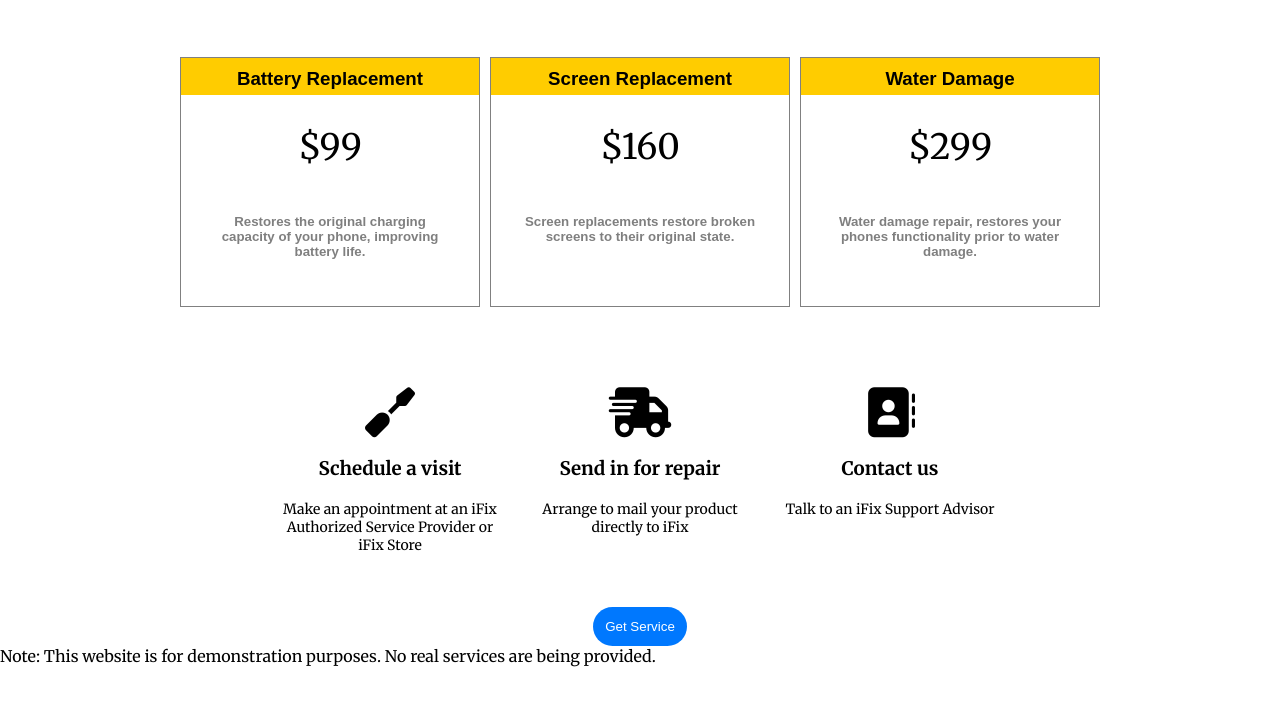
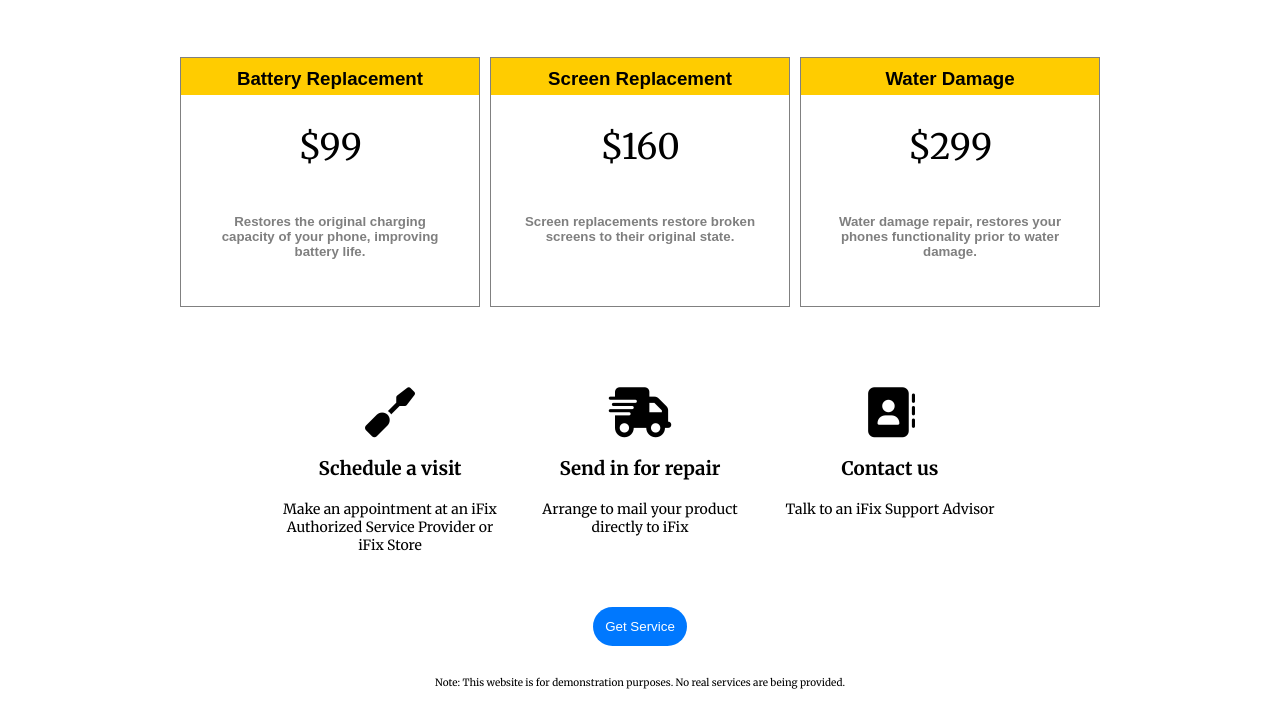
Before and after one commit to ricardoaxelbaeza/Phone-Repair-Website, a plain HTML site: page index.html in a window 1280 px wide. Shown: the part 632-1359 px from the top of the page. Before the commit the page ends 1338 px from the top, so only its background shows below. Drawn offline with Linux system fonts and the light colour scheme; a web font is replaced by a local one.

Commit message:
Update styles.css
notice styling

```diff
--- a/styles.css
+++ b/styles.css
@@ -256,3 +256,9 @@ background-color:#ffcc00;
    color:#7F7F7F;
 
 }
+
+#alert-notice{
+  font-size:10px;
+  text-align:center;
+  padding-top:30px;
+}
```
